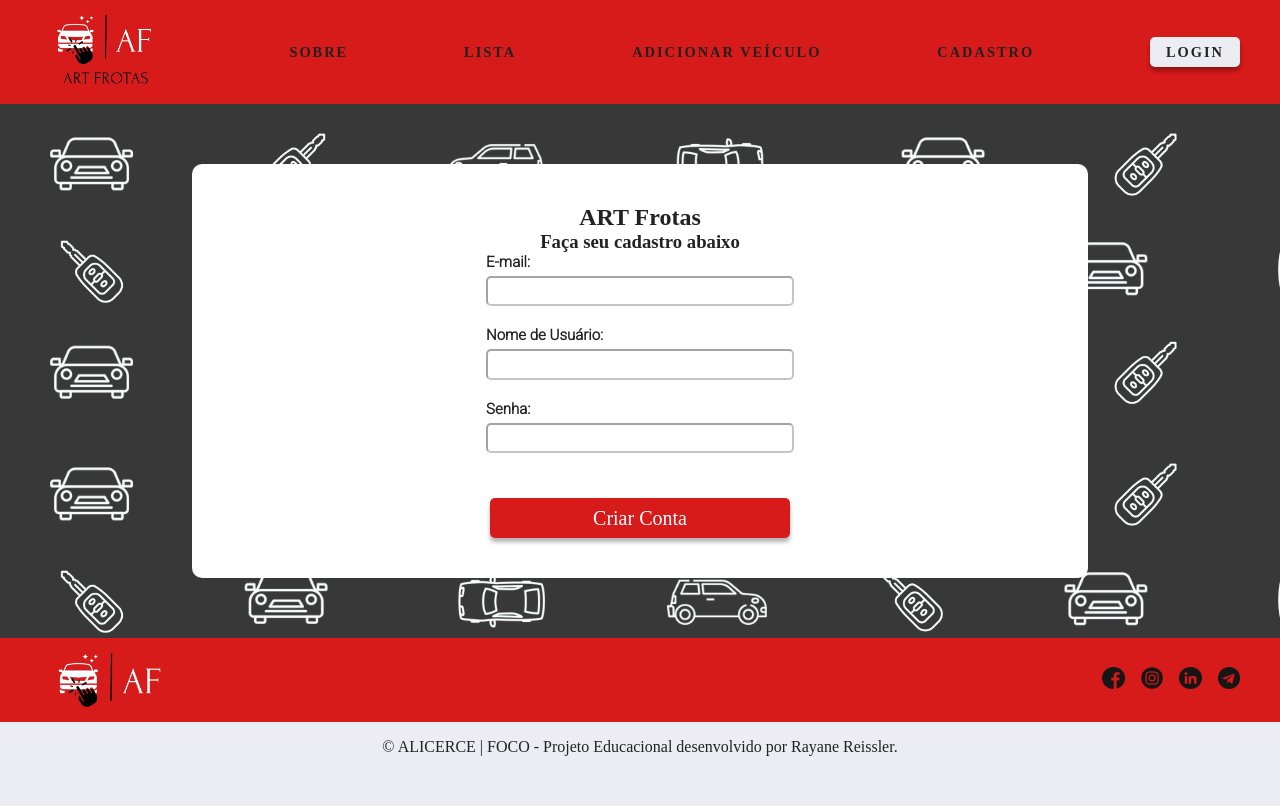
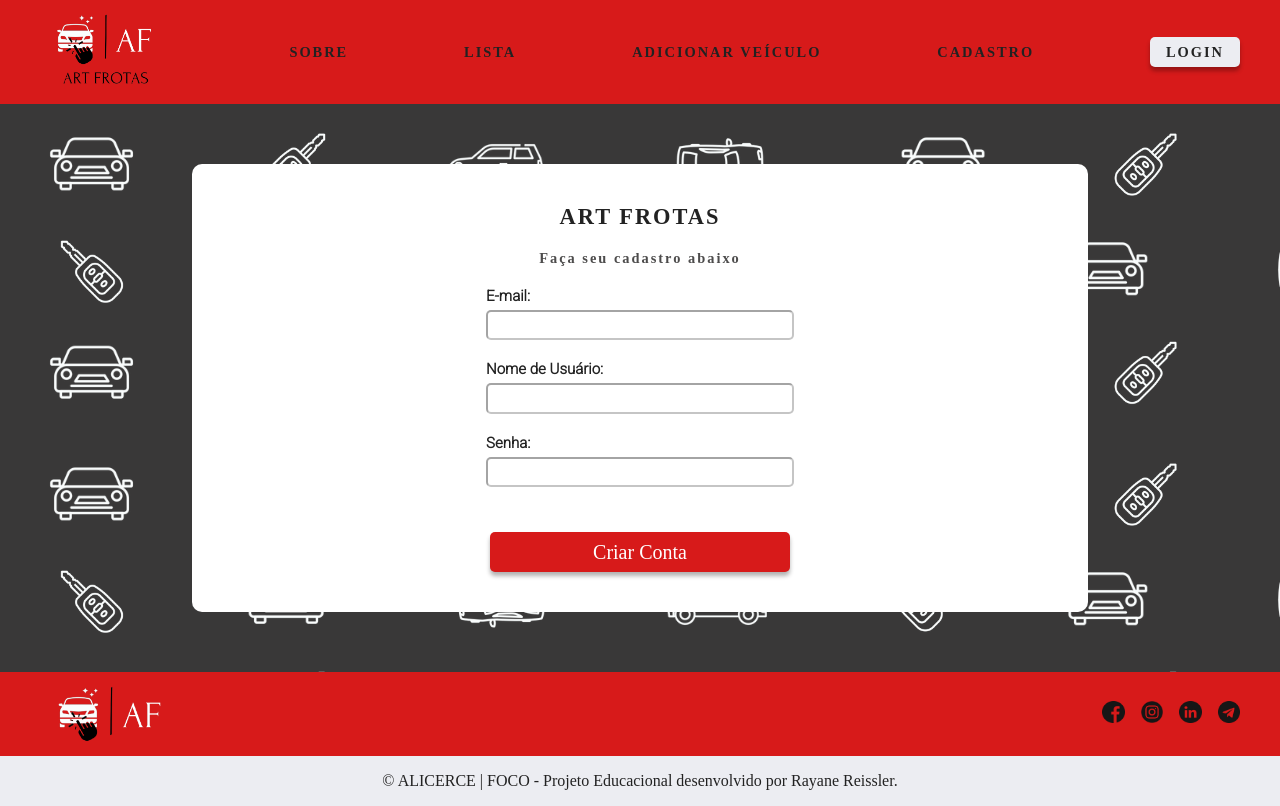
Before and after one commit to rayanereissler/projeto-final-art-frotas, a React (Vite) app in the folder art-frotas/: page /criar-conta in a window 1280 px wide. Built offline with nearby package versions, Linux system fonts and the light colour scheme; a web font is replaced by a local one.

Commit message:
agora sim finalizado

```diff
--- a/art-frotas/src/Components/Pages/Login.css
+++ b/art-frotas/src/Components/Pages/Login.css
@@ -21,7 +21,7 @@
   margin: 60px 15% 60px 15%;
 }
 
-.retangulo-filho h2 {
+.retangulo-filho-login h2 {
   font-family: 'Forum';
   font-size: 1.4rem;
   text-transform: uppercase;
@@ -29,7 +29,7 @@
   margin-bottom: 20px;
 }
 
-.retangulo-filho h3 {
+.retangulo-filho-login h3 {
   font-family: 'Forum';
   font-size: .9rem;
   letter-spacing: 2px;
@@ -46,7 +46,7 @@ label {
   padding-bottom: 5px;
   font-weight: bold;
   gap: 5px;
- margin-bottom:5px ;
+  margin-bottom: 5px;
   text-align: left;
   font-size: 15px;
 }
@@ -65,7 +65,7 @@ input {
 
 }
 
-.botao-fazer-login button{
+.botao-fazer-login button {
   display: block;
   margin-right: auto;
   margin-left: auto;
@@ -96,6 +96,7 @@ input {
   label {
     font-size: .8rem;
   }
+
   .botao-fazer-login button {
     font-size: 1rem;
   }
```
Lines whose indentation alone changed are shown as unchanged.
